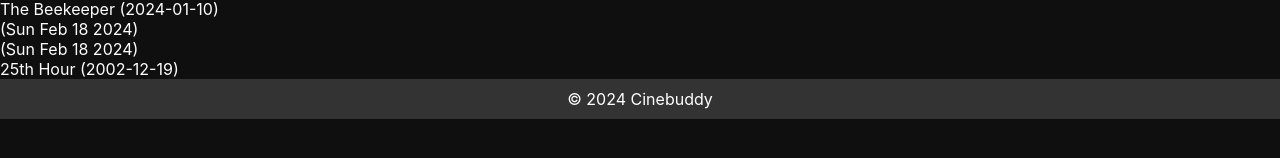
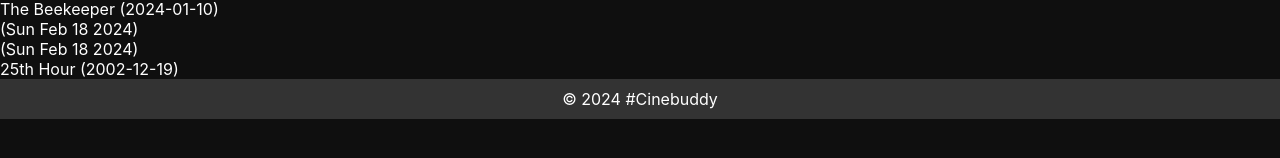
Before and after one commit to DavisOmbuki/Cinemate, a React (Create React App) app in the folder cinebuddy/: page /watchlist in a window 1280 px wide. Shown: the part 448-606 px from the top of the page. Built offline with nearby package versions, Linux system fonts and the light colour scheme; data requests are answered from the project's data file.

Commit message:
completed

```diff
--- a/cinebuddy/src/Components/Footer.js
+++ b/cinebuddy/src/Components/Footer.js
@@ -6,7 +6,7 @@ const Footer = () => {
 
   return (
     <footer>
-      <p>&copy; {currentYear} Cinebuddy</p>
+      <p>&copy; {currentYear} #Cinebuddy</p>
     </footer>
   );
 };
```
